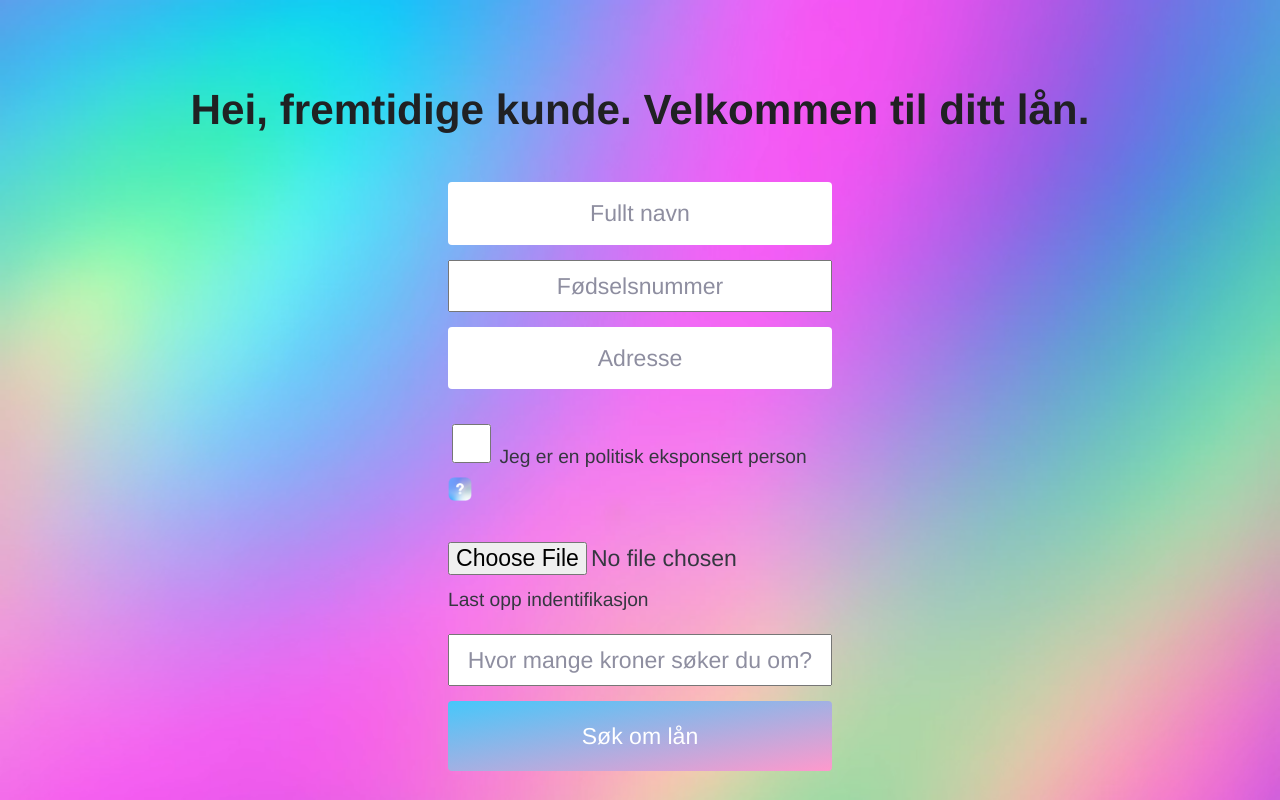
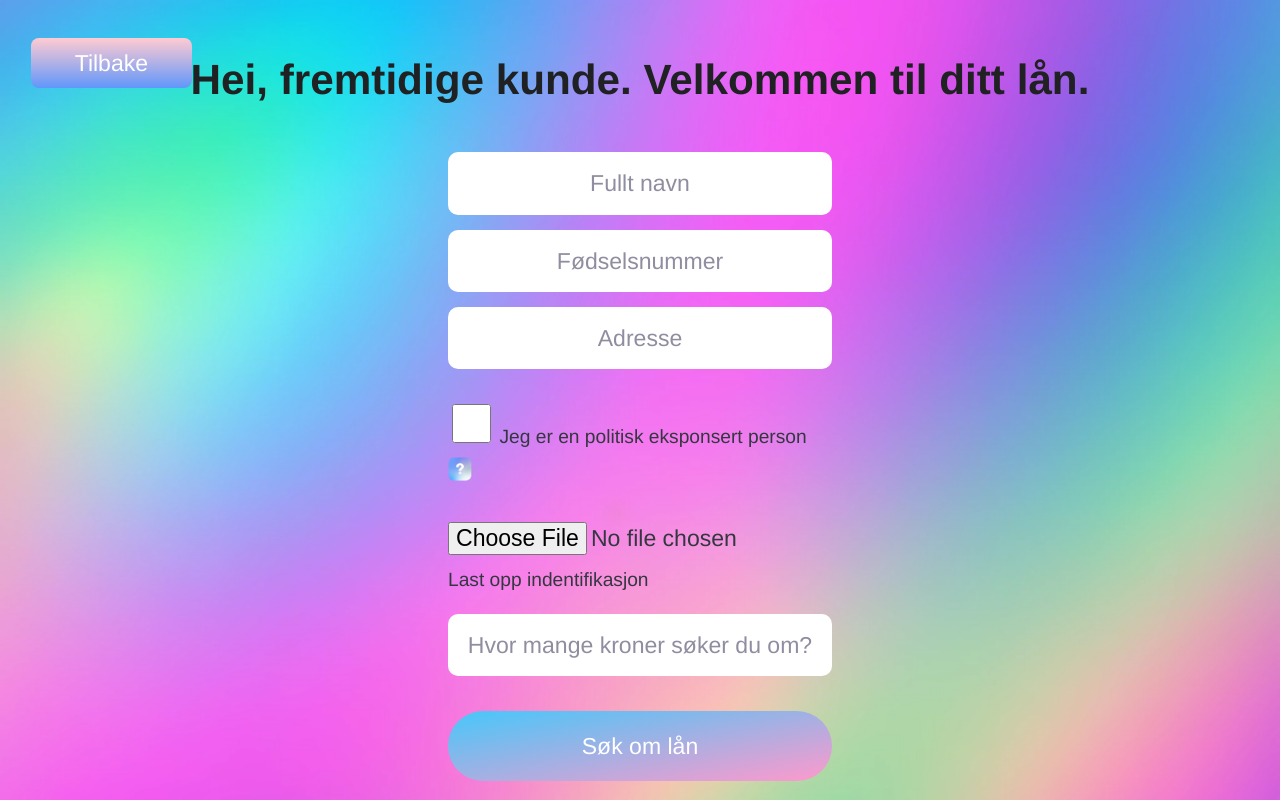
Before and after one commit to lucafossen/stacc-challenge-submission-h22, a Flask app: page /kunde in a window 1280 px wide. Run offline with Flask 2, Linux system fonts and the light colour scheme; some web fonts are replaced.

Commit message:
Added back button

```diff
--- a/static/main.css
+++ b/static/main.css
@@ -27,7 +27,7 @@ body {
   display: flex;
   flex-direction: column;
   align-items: center;
-  padding-top: 60px;
+  padding-top: 30px;
   background: url('background.webp') no-repeat center fixed;
   background-size: cover;
 }
@@ -54,22 +54,22 @@ input {
   text-align: center;
 }
 
-input[type="submit"], .input_as_button {
+input[type="submit"], .button_style {
   width: 30vw;
   padding: 12px 0;
   color: #fff;
   background: linear-gradient(to bottom right, #33ccff -10%, #ff99cc 100%);
   border: none;
-  border-radius: 4px;
+  border-radius: 60px;
   text-align: center;
   cursor: pointer;
 }
 
-input[type="text"] {
+input[type="text"], input[type="number"] {
   padding: 8px 0;
   color: rgb(0, 0, 0);
   border: none;
-  border-radius: 4px;
+  border-radius: 10px;
   text-align: center;
 }
 
@@ -80,7 +80,6 @@ input[type="checkbox"] {
   color: #fff;
   background: linear-gradient(to bottom right, #33ccff -10%, #ff99cc 100%);;
   border: none;
-  border-radius: 4px;
   text-align: center;
   cursor: pointer;
 }
@@ -107,6 +106,17 @@ input[type="checkbox"] {
   opacity: 1;
 }
 
+#back_button {
+  cursor: pointer;
+  position: absolute;
+  right: 85%;
+  width: 7em;
+  margin: 0px;
+  padding: 2px;
+  border-radius: 8px;
+  background: linear-gradient(to top, #5191ff -10%, #ffcbd1 100%);
+}
+
 /* Remove arrows from number input */
 /* Chrome, Safari, Edge, Opera */
 input::-webkit-outer-spin-button,
--- a/templates/ansatt.html
+++ b/templates/ansatt.html
@@ -6,6 +6,9 @@
 </head>
 
 <body>
+    <div style="position:absolute; right: 85%;" onclick="window.location='/';">
+        <input id="back_button" type="submit" class="button_style" value="Tilbake" style="align-self:flex-start;"/>
+    </div>
     <h3>Hei, felles ansatt!</h3>
     <p>Her er søknadene du ba om.</p>
     <span></span>
--- a/templates/kunde.html
+++ b/templates/kunde.html
@@ -6,6 +6,9 @@
 </head>
 
 <body>
+    <div style="position:absolute; right: 85%;" onclick="window.location='/';">
+        <input id="back_button" type="submit" class="button_style" value="Tilbake" style="align-self:flex-start;"/>
+    </div>
     <h3>Hei, fremtidige kunde. Velkommen til ditt lån.</h3>
     {% if submit_errors %}
     {% for error in submit_errors -%}
@@ -42,6 +45,7 @@
         </div>
         <!-- TODO: CREATE A NICER-LOOKING UPLOAD BUTTON -->
         <input type="number" name="loan_amt" placeholder="Hvor mange kroner søker du om?" required value="{{ form_so_far.loan_amt if form_so_far }}"/>
+        <span></span>
         <input type="submit" value="Søk om lån"/>
     </form>
 </body>
--- a/templates/kunde_success.html
+++ b/templates/kunde_success.html
@@ -16,7 +16,7 @@
     <p class="PEP_warning"><b> {{ PEP_funny_msg }} </b></p>
     {% endif %}
     <div style="cursor: pointer;" onclick="window.location='/';">
-        <input type="submit" class="input_as_button" value="Yay! Ta meg tilbake."/>
+        <input type="submit" class="button_style" value="Yay! Ta meg tilbake."/>
     </div>
 
 </body>
```
